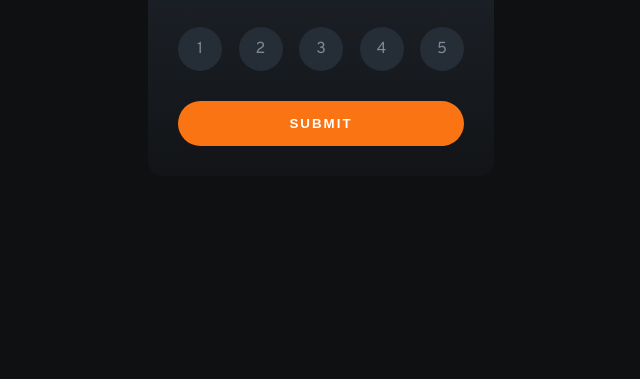
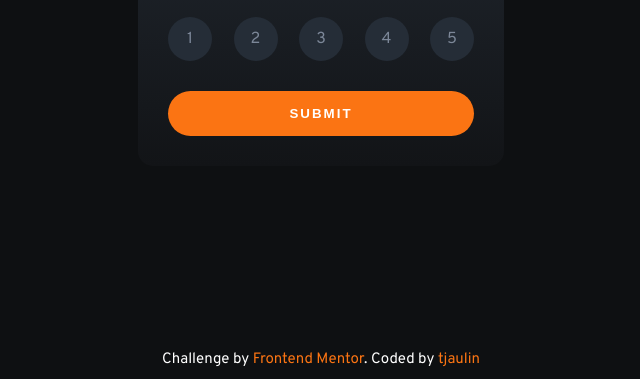
Before and after one commit to tjaulin/Interactive-rating-component, a website: page index.html in a window 1280 px wide. Shown: the part 421-800 px from the top of the page, without its empty margins (319-959 px from the left). Drawn offline with Linux system fonts and the light colour scheme.

Commit message:
Add footer

```diff
--- a/index.html
+++ b/index.html
@@ -31,10 +31,10 @@
     <button class="container__btn">submit</button>
   </div>
 
-  <!-- <div class="attribution">
+  <footer class="attribution">
     Challenge by <a href="https://www.frontendmentor.io?ref=challenge" target="_blank">Frontend Mentor</a>.
-    Coded by <a href="#">Your Name Here</a>.
-  </div> -->
+    Coded by <a href="https://www.frontendmentor.io/profile/tjaulin" target="_blank">tjaulin</a>
+  </footer>
 
   <!-- CUSTOM JS -->
   <script src="./js/script.js"></script>
--- a/sass/main.scss
+++ b/sass/main.scss
@@ -31,7 +31,7 @@ body {
     color:#fff;
     border-radius: 15px;
     padding: 30px;
-    width: 346px;
+    width: 366px;
     @media screen and (max-width: 426px) {
         width: 296px;
         padding: 25px;
@@ -135,3 +135,26 @@ body {
         }
     }
 }
+
+// --------- ATTRIBUTION -----------
+.attribution {
+    position: absolute;
+    bottom: 10px;
+    left: 0;
+    width: 100%;
+    text-align: center;
+    color: #fff;
+    font-size: $primary-fontsize;
+    a {
+        text-decoration: none;
+        color: $primary-color;
+        cursor: pointer;
+        transition: color 0.3s;
+        &:hover {
+            color: darken($primary-color, 10);
+        }
+    }
+    @media screen and (max-width: 426px) {
+        font-size: 12px;
+    }
+}
```
Also changed, not shown: css/style.css, 1 other file.
